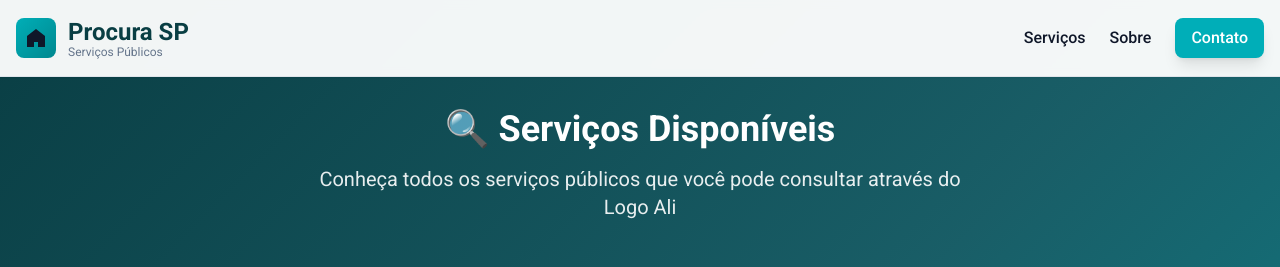
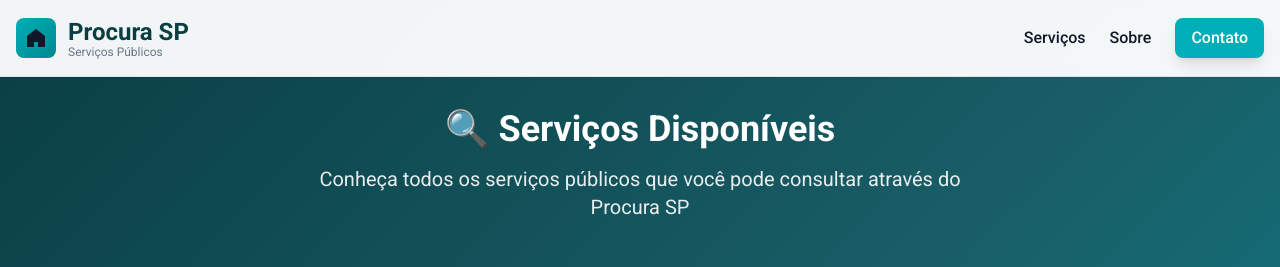
Before and after one commit to GuiGebaili78/procura-sp, a Next.js app: page /servicos in a window 1280 px wide. Shown: the top 267 px of the page. Built offline with nearby package versions, Linux system fonts and the light colour scheme.

Commit message:
atualização da página com abas

```diff
--- a/src/app/servicos/page.tsx
+++ b/src/app/servicos/page.tsx
@@ -17,7 +17,7 @@ export default function ServicosPage() {
           </h1>
           <p className="text-xl text-white/90 max-w-2xl mx-auto">
             Conheça todos os serviços públicos que você pode consultar através
-            do Logo Ali
+            do Procura SP
           </p>
         </div>
 
```
